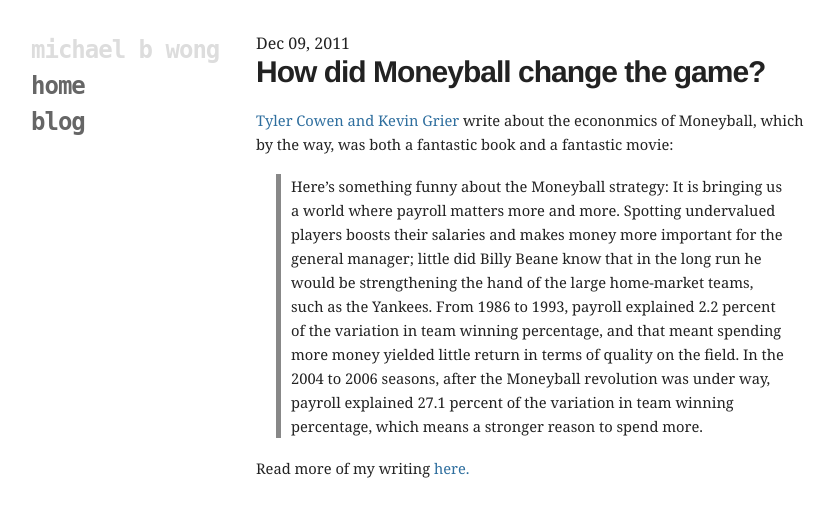
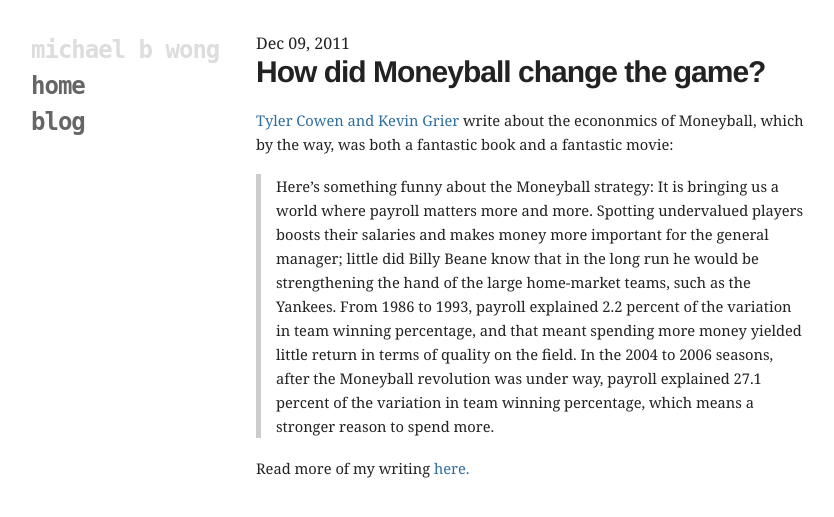
Before and after one commit to mbwong/mbwong.github.com, a Jekyll site: the page built from _posts/2011-12-09-how-did-moneyball-change-the-game.md, in a window 1280 px wide. Shown: the top 517 px of the page, without its empty margins (94-928 px from the left). Built offline with Jekyll 4.4.1, drawn with Linux system fonts in a browser that asks for light colours.

Commit message:
Update css/screen.css

```diff
--- a/css/screen.css
+++ b/css/screen.css
@@ -28,11 +28,10 @@
 a img { border-width: 0; }
 
 blockquote {
-  border-left: 5px solid #888;*/
+  border-left: 5px solid #ccc;*/
   line-height: 18px;
   font-size: 11pt;
-  margin: 0 20px 0 20px;
-  padding-left: 10px;
+  padding-left: 15px;
 }
 
 code {
```
